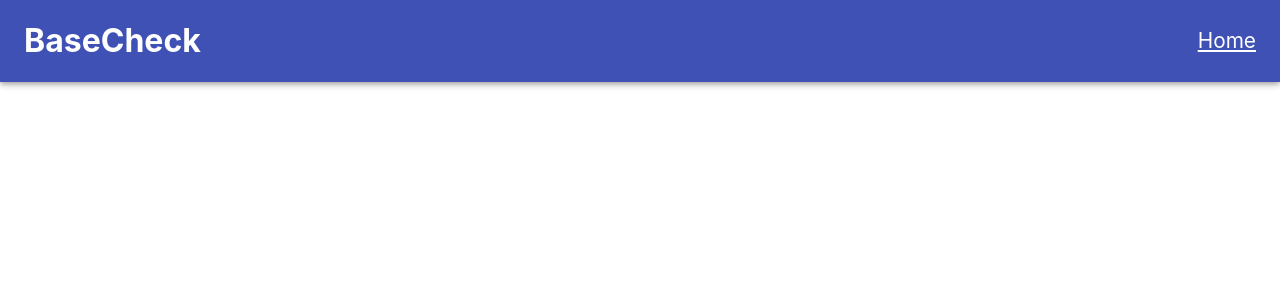
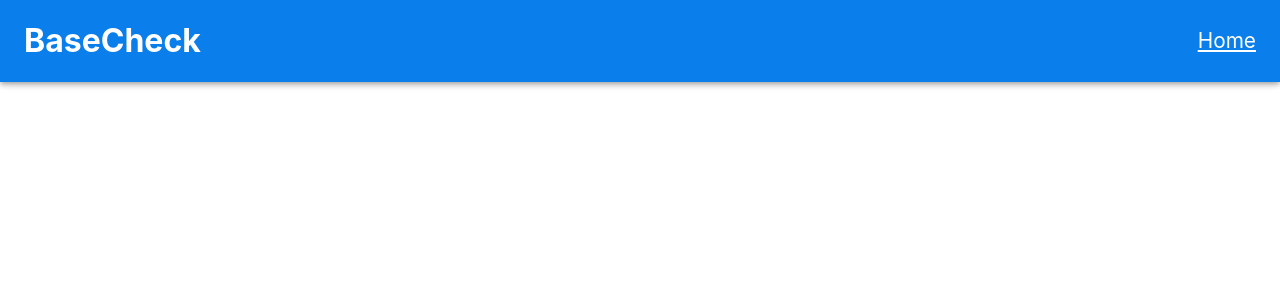
Before and after one commit to autumn-info-442a/team-b, a React (Create React App) app in the folder my-app/: page /search in a window 1280 px wide. Shown: the top 300 px of the page. Built offline with nearby package versions, Linux system fonts and the light colour scheme.

Commit message:
Adjust nav bar color

```diff
--- a/my-app/src/App.css
+++ b/my-app/src/App.css
@@ -27,6 +27,7 @@
 .tool-bar {
   display: flex;
   justify-content: space-between;
+  background-color: #0A7FEB;
 }
 
 .tool-link {
--- a/my-app/src/App.js
+++ b/my-app/src/App.js
@@ -7,7 +7,7 @@ import { AppBar, Toolbar } from '@material-ui/core';
 function App() {
   return (
     <Router>
-      <AppBar color="primary" position="fixed">
+      <AppBar position="fixed">
         <Toolbar className="tool-bar">
             <h1>BaseCheck</h1>
             <a className="tool-link" href="/">Home</a>
```
